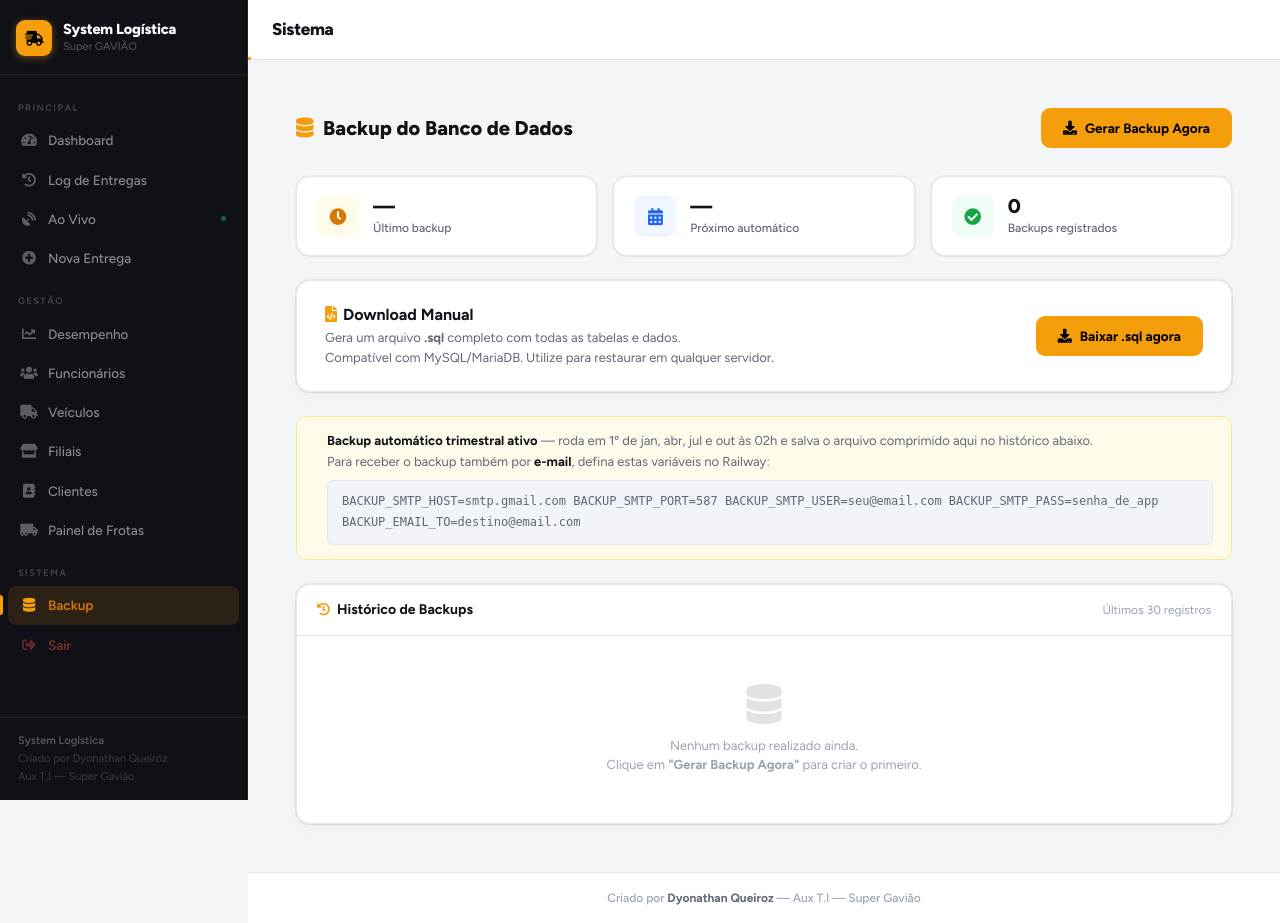
After one commit to Dyonathan-Queiroz/Sistema-de-logistica, a FastAPI app: template app/templates/backup.html in a window 1280 px wide. The commit adds this page. Run offline with FastAPI, Linux system fonts and the light colour scheme; the template is opened without the code that fills it, so the values that code supplies are empty.

Commit message:
feat(backup): sistema de backup manual e automático trimestral
- Gerador de dump SQL puro Python (sem mysqldump) via SQLAlchemy
- GET /gestor/backup: página com histórico e botão de download
- GET /gestor/backup/gerar: gera .sql completo e baixa no navegador
- GET /gestor/backup/{id}/baixar: baixa backup automático (gzip BLOB)
- POST /gestor/backup/{id}/excluir: remove registro do histórico
- APScheduler: job trimestral (jan/abr/jul/out às 02h) salva dump comprimido no banco
- Envio por e-mail opcional via SMTP (vars BACKUP_SMTP_* no Railway)
- Tabela backup_logs criada automaticamente no startup (checkfirst)
- Link "Backup" adicionado ao sidebar do gestor

Co-Authored-By: Claude Sonnet 4.6 <noreply@anthropic.com>

```diff
--- a/app/main.py
+++ b/app/main.py
@@ -1,7 +1,7 @@
 from fastapi import FastAPI, Request, Form, Depends, Cookie, HTTPException, Response
 from fastapi.templating import Jinja2Templates
 from fastapi.staticfiles import StaticFiles
-from fastapi.responses import RedirectResponse, JSONResponse
+from fastapi.responses import RedirectResponse, JSONResponse, StreamingResponse
 from sqlalchemy.orm import Session
 from sqlalchemy.exc import IntegrityError, OperationalError
 from sqlalchemy import func, case as sql_case, or_
@@ -11,6 +11,16 @@ from typing import Optional, List
 from datetime import date, datetime, timedelta
 from app.utils import agora
 from collections import defaultdict
+from contextlib import asynccontextmanager
+from io import StringIO
+from decimal import Decimal
+import json as _json
+import gzip
+import smtplib
+from email.mime.text import MIMEText
+from email.mime.multipart import MIMEMultipart
+from email.mime.base import MIMEBase
+from email import encoders as _email_encoders
 import re
 import os
 import hmac
@@ -18,15 +28,130 @@ import math
 import hashlib
 import secrets
 
-from app.database import get_db
+from app.database import get_db, SessionLocal, engine
 from app.models import (
     Entrega, Usuario, Veiculo, Cliente, Filial,
     Checklist, TurnoEntrega, Abastecimento, Manutencao, PneuControle, MotoristaScore,
-    Oficina, PecaCatalogo, PontoRota,
+    Oficina, PecaCatalogo, PontoRota, BackupLog,
 )
+from apscheduler.schedulers.background import BackgroundScheduler
 from app.utils import gerar_link_rota
 
-app = FastAPI()
+# ─── BACKUP ──────────────────────────────────────────────────────────────────
+_scheduler = BackgroundScheduler(timezone="America/Manaus")
+
+
+def _gerar_sql_dump(sess: Session) -> tuple:
+    """Gera dump SQL completo do banco. Retorna (sql_str, size_kb)."""
+    from sqlalchemy import text, inspect as sa_inspect
+    buf = StringIO()
+    now_s = datetime.now().strftime("%Y-%m-%d %H:%M:%S")
+    buf.write(f"-- Backup: Sistema Logístico — {now_s}\n")
+    buf.write("-- ================================================\n\n")
+    buf.write("SET FOREIGN_KEY_CHECKS=0;\n\n")
+    with engine.connect() as conn:
+        tables = [r[0] for r in conn.execute(text("SHOW TABLES")).fetchall()]
+        for tbl in tables:
+            buf.write(f"-- ── {tbl} ──\n")
+            create = conn.execute(text(f"SHOW CREATE TABLE `{tbl}`")).fetchone()
+            buf.write(f"DROP TABLE IF EXISTS `{tbl}`;\n{create[1]};\n\n")
+            rows = conn.execute(text(f"SELECT * FROM `{tbl}`")).fetchall()
+            for row in rows:
+                vals = []
+                for v in row:
+                    if v is None:
+                        vals.append("NULL")
+                    elif isinstance(v, bool):
+                        vals.append("1" if v else "0")
+                    elif isinstance(v, datetime):
+                        vals.append(f"'{v.strftime('%Y-%m-%d %H:%M:%S')}'")
+                    elif isinstance(v, date):
+                        vals.append(f"'{v.strftime('%Y-%m-%d')}'")
+                    elif isinstance(v, Decimal):
+                        vals.append(str(v))
+                    elif isinstance(v, (int, float)):
+                        vals.append(str(v))
+                    elif isinstance(v, bytes):
+                        vals.append(f"0x{v.hex()}")
+                    elif isinstance(v, (dict, list)):
+                        esc = _json.dumps(v, ensure_ascii=False).replace("\\", "\\\\").replace("'", "\\'")
+                        vals.append(f"'{esc}'")
+                    else:
+                        esc = str(v).replace("\\", "\\\\").replace("'", "\\'")
+                        vals.append(f"'{esc}'")
+                buf.write(f"INSERT INTO `{tbl}` VALUES ({','.join(vals)});\n")
+            buf.write("\n")
+    buf.write("SET FOREIGN_KEY_CHECKS=1;\n")
+    content = buf.getvalue()
+    return content, max(1, len(content.encode()) // 1024)
+
+
+def _tentar_email_backup(sql_content: str, size_kb: int):
+    """Envia backup por e-mail se SMTP estiver configurado nas variáveis de ambiente."""
+    smtp_host = os.getenv("BACKUP_SMTP_HOST")
+    smtp_user = os.getenv("BACKUP_SMTP_USER")
+    smtp_pass = os.getenv("BACKUP_SMTP_PASS")
+    dest      = os.getenv("BACKUP_EMAIL_TO")
+    if not all([smtp_host, smtp_user, smtp_pass, dest]):
+        return
+    smtp_port = int(os.getenv("BACKUP_SMTP_PORT", "587"))
+    nome_arq  = f"backup_{datetime.now().strftime('%Y%m%d_%H%M%S')}.sql"
+    msg = MIMEMultipart()
+    msg["From"], msg["To"] = smtp_user, dest
+    msg["Subject"] = f"Backup automático — Sistema Logístico ({size_kb} KB)"
+    msg.attach(MIMEText(
+        f"Backup trimestral gerado em {datetime.now().strftime('%d/%m/%Y %H:%M')}.\n\n"
+        f"Tamanho: {size_kb} KB\n\nArquivo SQL anexado.", "plain"
+    ))
+    part = MIMEBase("application", "octet-stream")
+    part.set_payload(sql_content.encode("utf-8"))
+    _email_encoders.encode_base64(part)
+    part.add_header("Content-Disposition", f'attachment; filename="{nome_arq}"')
+    msg.attach(part)
+    with smtplib.SMTP(smtp_host, smtp_port) as srv:
+        srv.starttls()
+        srv.login(smtp_user, smtp_pass)
+        srv.sendmail(smtp_user, dest, msg.as_string())
+
+
+def _backup_auto():
+    """Executa trimestralmente — gera dump, comprime e salva no banco."""
+    if SessionLocal is None:
+        return
+    db = SessionLocal()
+    try:
+        sql_content, size_kb = _gerar_sql_dump(db)
+        dados = gzip.compress(sql_content.encode("utf-8"), compresslevel=9)
+        log = BackupLog(tipo="auto", tamanho_kb=size_kb, status="ok",
+                        dados_gz=dados, obs="Backup trimestral automático")
+        db.add(log)
+        db.commit()
+        try:
+            _tentar_email_backup(sql_content, size_kb)
+        except Exception:
+            pass
+    except Exception as exc:
+        db.rollback()
+        log = BackupLog(tipo="auto", status="erro", obs=str(exc)[:250])
+        db.add(log)
+        db.commit()
+    finally:
+        db.close()
+
+
+@asynccontextmanager
+async def lifespan(app: FastAPI):
+    if engine is not None:
+        BackupLog.__table__.create(engine, checkfirst=True)
+    _scheduler.add_job(_backup_auto, "cron", month="1,4,7,10", day=1,
+                       hour=2, minute=0, id="backup_trimestral", replace_existing=True)
+    _scheduler.start()
+    yield
+    _scheduler.shutdown(wait=False)
+
+
+# ─────────────────────────────────────────────────────────────────────────────
+app = FastAPI(lifespan=lifespan)
 pwd_context = CryptContext(schemes=["bcrypt"], deprecated="auto")
 
 def _haversine_km(pts) -> float:
@@ -3553,3 +3678,74 @@ async def frota_analise_eficiencia_turno(turno_id: str, user_id: str = Cookie(de
         'custo_por_entrega': custo_por_entrega,
         'aviso': 'Turno sem entregas — CPE indisponível' if total_cupons == 0 else None,
     }
+
+
+# ─── BACKUP DO BANCO DE DADOS ─────────────────────────────────────────────────
+
+@app.get("/gestor/backup")
+async def pagina_backup(request: Request, db: Session = Depends(get_db),
+                        user_role: str = Cookie(None), user_id: str = Cookie(None)):
+    if user_role != "gestor":
+        return RedirectResponse(url="/login")
+    logs = db.query(BackupLog).order_by(BackupLog.criado_em.desc()).limit(30).all()
+    proximo = None
+    try:
+        job = _scheduler.get_job("backup_trimestral")
+        if job and job.next_run_time:
+            proximo = job.next_run_time.strftime("%d/%m/%Y às %H:%M")
+    except Exception:
+        pass
+    smtp_ok = bool(os.getenv("BACKUP_SMTP_HOST") and os.getenv("BACKUP_SMTP_USER"))
+    return templates.TemplateResponse("backup.html", {
+        "request": request,
+        "logs": logs,
+        "proximo_backup": proximo,
+        "smtp_ok": smtp_ok,
+    })
+
+
+@app.get("/gestor/backup/gerar")
+async def gerar_backup(db: Session = Depends(get_db),
+                       user_role: str = Cookie(None)):
+    if user_role != "gestor":
+        return RedirectResponse(url="/login")
+    sql_content, size_kb = _gerar_sql_dump(db)
+    log = BackupLog(tipo="manual", tamanho_kb=size_kb, status="ok",
+                    obs="Download manual pelo gestor")
+    db.add(log)
+    db.commit()
+    nome = f"backup_{datetime.now().strftime('%Y%m%d_%H%M%S')}.sql"
+    return StreamingResponse(
+        iter([sql_content]),
+        media_type="application/sql",
+        headers={"Content-Disposition": f'attachment; filename="{nome}"'},
+    )
+
+
+@app.get("/gestor/backup/{backup_id}/baixar")
+async def baixar_backup_auto(backup_id: int, db: Session = Depends(get_db),
+                             user_role: str = Cookie(None)):
+    if user_role != "gestor":
+        return RedirectResponse(url="/login")
+    log = db.query(BackupLog).filter(BackupLog.id == backup_id).first()
+    if not log or not log.dados_gz:
+        raise HTTPException(status_code=404, detail="Backup não encontrado ou sem arquivo armazenado")
+    content = gzip.decompress(log.dados_gz).decode("utf-8")
+    nome = f"backup_auto_{log.criado_em.strftime('%Y%m%d_%H%M%S')}.sql"
+    return StreamingResponse(
+        iter([content]),
+        media_type="application/sql",
+        headers={"Content-Disposition": f'attachment; filename="{nome}"'},
+    )
+
+
+@app.post("/gestor/backup/{backup_id}/excluir")
+async def excluir_backup(backup_id: int, db: Session = Depends(get_db),
+                         user_role: str = Cookie(None)):
+    if user_role != "gestor":
+        return RedirectResponse(url="/login")
+    log = db.query(BackupLog).filter(BackupLog.id == backup_id).first()
+    if log:
+        db.delete(log)
+        db.commit()
+    return RedirectResponse(url="/gestor/backup", status_code=303)
--- /dev/null
+++ b/app/templates/backup.html
@@ -0,0 +1,243 @@
+{% extends "base.html" %}
+{% block title %}Backup — Sistema Logístico{% endblock %}
+{% block nav_backup %}active{% endblock %}
+
+{% block content %}
+<style>
+  .bk-header{display:flex;align-items:center;justify-content:space-between;flex-wrap:wrap;gap:.75rem;margin-bottom:1.75rem}
+  .bk-title{font-size:1.25rem;font-weight:800;color:var(--text);display:flex;align-items:center;gap:.6rem}
+  .bk-title i{color:var(--amber)}
+
+  .bk-stats{display:grid;grid-template-columns:repeat(3,1fr);gap:1rem;margin-bottom:1.5rem}
+  @media(max-width:640px){.bk-stats{grid-template-columns:1fr}}
+  .bk-stat{background:var(--card-bg);border:1px solid var(--brd);border-radius:var(--radius-lg);
+            padding:18px 20px;display:flex;align-items:center;gap:14px;box-shadow:var(--shadow-sm)}
+  .bk-stat-icon{width:42px;height:42px;border-radius:10px;display:flex;align-items:center;
+                justify-content:center;font-size:17px;flex-shrink:0}
+  .bk-stat-icon.amber{background:var(--amber-light);color:var(--amber-dk)}
+  .bk-stat-icon.blue {background:var(--blue-light); color:var(--blue)}
+  .bk-stat-icon.green{background:var(--green-lt);   color:var(--green)}
+  .bk-stat-val{font-size:20px;font-weight:800;color:var(--text);line-height:1.1}
+  .bk-stat-lbl{font-size:12px;color:var(--text2);margin-top:2px;font-weight:500}
+
+  .bk-download-card{background:var(--card-bg);border:1px solid var(--brd);border-radius:var(--radius-lg);
+                     padding:24px 28px;margin-bottom:1.5rem;box-shadow:var(--shadow);
+                     display:flex;align-items:center;justify-content:space-between;flex-wrap:wrap;gap:16px}
+  .bk-dl-info h3{font-size:1rem;font-weight:700;color:var(--text);margin:0 0 4px}
+  .bk-dl-info p{font-size:13px;color:var(--text2);margin:0;line-height:1.5}
+  .btn-download{display:inline-flex;align-items:center;gap:8px;
+                background:var(--amber);color:#000;font-weight:700;font-size:13.5px;
+                padding:10px 22px;border-radius:9px;border:none;cursor:pointer;
+                text-decoration:none;transition:background .15s,box-shadow .15s}
+  .btn-download:hover{background:var(--amber-dk);box-shadow:0 4px 14px rgba(245,158,11,.35);color:#000;text-decoration:none}
+  .btn-download i{font-size:14px}
+
+  .bk-info-card{background:#fffbeb;border:1px solid #fde68a;border-radius:var(--radius);
+                padding:14px 18px;margin-bottom:1.5rem;display:flex;gap:12px;align-items:flex-start}
+  .bk-info-card.smtp-ok{background:#f0fdf4;border-color:#bbf7d0}
+  .bk-info-card i{margin-top:1px;flex-shrink:0}
+  .bk-info-card .bk-info-text{font-size:13px;color:var(--text2);line-height:1.55}
+  .bk-info-card .bk-info-text strong{color:var(--text)}
+
+  .bk-table-card{background:var(--card-bg);border:1px solid var(--brd);border-radius:var(--radius-lg);
+                  box-shadow:var(--shadow);overflow:hidden}
+  .bk-table-header{padding:16px 20px;border-bottom:1px solid var(--brd);
+                    display:flex;align-items:center;justify-content:space-between}
+  .bk-table-header h4{font-size:14px;font-weight:700;color:var(--text);margin:0;
+                        display:flex;align-items:center;gap:7px}
+  .bk-table-header h4 i{color:var(--amber);font-size:13px}
+  .bk-table{width:100%;border-collapse:collapse}
+  .bk-table th{font-size:10.5px;text-transform:uppercase;letter-spacing:.6px;font-weight:700;
+                color:var(--text3);background:#fafbfc;border-bottom:2px solid var(--brd);
+                padding:10px 16px;text-align:left;white-space:nowrap}
+  .bk-table td{font-size:13px;color:var(--text);padding:11px 16px;
+                border-bottom:1px solid var(--brd);vertical-align:middle}
+  .bk-table tbody tr:last-child td{border-bottom:none}
+  .bk-table tbody tr:hover td{background:#f8f9fa}
+
+  .tipo-badge{display:inline-flex;align-items:center;gap:5px;font-size:11px;
+               font-weight:700;padding:3px 9px;border-radius:5px;letter-spacing:.03em}
+  .tipo-manual{background:rgba(37,99,235,.08);color:var(--blue);border:1px solid rgba(37,99,235,.18)}
+  .tipo-auto  {background:rgba(22,163,74,.08);color:var(--green);border:1px solid rgba(22,163,74,.18)}
+
+  .status-ok   {color:var(--green);font-weight:600}
+  .status-erro {color:var(--danger);font-weight:600}
+
+  .btn-sm-dl{display:inline-flex;align-items:center;gap:5px;font-size:11.5px;font-weight:600;
+              padding:5px 11px;border-radius:6px;border:1px solid rgba(37,99,235,.25);
+              background:rgba(37,99,235,.06);color:var(--blue);text-decoration:none;
+              transition:background .12s}
+  .btn-sm-dl:hover{background:rgba(37,99,235,.12);color:var(--blue);text-decoration:none}
+  .btn-sm-del{display:inline-flex;align-items:center;gap:4px;font-size:11.5px;font-weight:600;
+               padding:5px 10px;border-radius:6px;border:1px solid rgba(220,38,38,.2);
+               background:transparent;color:var(--danger);cursor:pointer;transition:background .12s}
+  .btn-sm-del:hover{background:rgba(220,38,38,.06)}
+
+  .empty-bk{padding:3rem 2rem;text-align:center;color:var(--text3)}
+  .empty-bk i{font-size:2.5rem;display:block;margin-bottom:.75rem;opacity:.3}
+  .empty-bk p{font-size:13px;margin:0}
+
+  .bk-smtp-env{font-family:monospace;font-size:12px;background:#f1f5f9;
+                border:1px solid var(--brd);border-radius:6px;padding:10px 14px;
+                color:var(--text2);margin-top:8px;display:block;line-height:1.8}
+</style>
+
+<div class="container-fluid py-4 px-4">
+
+  <div class="bk-header">
+    <div class="bk-title">
+      <i class="fas fa-database"></i> Backup do Banco de Dados
+    </div>
+    <a href="/gestor/backup/gerar" class="btn-download">
+      <i class="fas fa-download"></i> Gerar Backup Agora
+    </a>
+  </div>
+
+  <!-- STATS -->
+  {% set ultimo = logs[0] if logs else none %}
+  {% set total_ok = logs | selectattr('status','eq','ok') | list | length %}
+  <div class="bk-stats">
+    <div class="bk-stat">
+      <div class="bk-stat-icon amber"><i class="fas fa-clock"></i></div>
+      <div>
+        <div class="bk-stat-val">
+          {% if ultimo %}{{ ultimo.criado_em.strftime('%d/%m/%Y') }}{% else %}—{% endif %}
+        </div>
+        <div class="bk-stat-lbl">Último backup</div>
+      </div>
+    </div>
+    <div class="bk-stat">
+      <div class="bk-stat-icon blue"><i class="fas fa-calendar-alt"></i></div>
+      <div>
+        <div class="bk-stat-val">{{ proximo_backup or '—' }}</div>
+        <div class="bk-stat-lbl">Próximo automático</div>
+      </div>
+    </div>
+    <div class="bk-stat">
+      <div class="bk-stat-icon green"><i class="fas fa-check-circle"></i></div>
+      <div>
+        <div class="bk-stat-val">{{ logs | length }}</div>
+        <div class="bk-stat-lbl">Backups registrados</div>
+      </div>
+    </div>
+  </div>
+
+  <!-- DOWNLOAD CARD -->
+  <div class="bk-download-card">
+    <div class="bk-dl-info">
+      <h3><i class="fas fa-file-code" style="color:var(--amber);margin-right:6px"></i>Download Manual</h3>
+      <p>Gera um arquivo <strong>.sql</strong> completo com todas as tabelas e dados.<br>
+         Compatível com MySQL/MariaDB. Utilize para restaurar em qualquer servidor.</p>
+    </div>
+    <a href="/gestor/backup/gerar" class="btn-download">
+      <i class="fas fa-download"></i> Baixar .sql agora
+    </a>
+  </div>
+
+  <!-- INFO SMTP -->
+  {% if smtp_ok %}
+  <div class="bk-info-card smtp-ok">
+    <i class="fas fa-envelope-circle-check" style="color:var(--green);font-size:16px"></i>
+    <div class="bk-info-text">
+      <strong>E-mail configurado.</strong> O backup trimestral automático será enviado para o endereço configurado em <code>BACKUP_EMAIL_TO</code>.
+    </div>
+  </div>
+  {% else %}
+  <div class="bk-info-card">
+    <i class="fas fa-circle-info" style="color:var(--amber-dk);font-size:16px"></i>
+    <div class="bk-info-text">
+      <strong>Backup automático trimestral ativo</strong> — roda em 1º de jan, abr, jul e out às 02h e salva o arquivo comprimido aqui no histórico abaixo.<br>
+      Para receber o backup também por <strong>e-mail</strong>, defina estas variáveis no Railway:
+      <code class="bk-smtp-env">BACKUP_SMTP_HOST=smtp.gmail.com
+BACKUP_SMTP_PORT=587
+BACKUP_SMTP_USER=seu@email.com
+BACKUP_SMTP_PASS=senha_de_app
+BACKUP_EMAIL_TO=destino@email.com</code>
+    </div>
+  </div>
+  {% endif %}
+
+  <!-- HISTÓRICO -->
+  <div class="bk-table-card">
+    <div class="bk-table-header">
+      <h4><i class="fas fa-history"></i> Histórico de Backups</h4>
+      <span style="font-size:12px;color:var(--text3)">Últimos 30 registros</span>
+    </div>
+    {% if logs %}
+    <div style="overflow-x:auto">
+    <table class="bk-table">
+      <thead>
+        <tr>
+          <th>#</th>
+          <th>Data / Hora</th>
+          <th>Tipo</th>
+          <th>Tamanho</th>
+          <th>Status</th>
+          <th>Obs</th>
+          <th>Ações</th>
+        </tr>
+      </thead>
+      <tbody>
+        {% for log in logs %}
+        <tr>
+          <td style="color:var(--text3);font-weight:600">{{ log.id }}</td>
+          <td>
+            <span style="font-weight:600">{{ log.criado_em.strftime('%d/%m/%Y') }}</span>
+            <span style="color:var(--text3);margin-left:4px">{{ log.criado_em.strftime('%H:%M') }}</span>
+          </td>
+          <td>
+            {% if log.tipo == 'auto' %}
+              <span class="tipo-badge tipo-auto"><i class="fas fa-robot"></i> Automático</span>
+            {% else %}
+              <span class="tipo-badge tipo-manual"><i class="fas fa-hand-pointer"></i> Manual</span>
+            {% endif %}
+          </td>
+          <td>
+            {% if log.tamanho_kb %}
+              {% if log.tamanho_kb >= 1024 %}
+                {{ (log.tamanho_kb / 1024) | round(1) }} MB
+              {% else %}
+                {{ log.tamanho_kb }} KB
+              {% endif %}
+            {% else %}—{% endif %}
+          </td>
+          <td>
+            {% if log.status == 'ok' %}
+              <span class="status-ok"><i class="fas fa-check-circle"></i> OK</span>
+            {% else %}
+              <span class="status-erro"><i class="fas fa-times-circle"></i> Erro</span>
+            {% endif %}
+          </td>
+          <td style="color:var(--text2);font-size:12px;max-width:180px;white-space:nowrap;overflow:hidden;text-overflow:ellipsis">
+            {{ log.obs or '—' }}
+          </td>
+          <td>
+            <div style="display:flex;gap:6px;align-items:center">
+              {% if log.dados_gz %}
+                <a href="/gestor/backup/{{ log.id }}/baixar" class="btn-sm-dl">
+                  <i class="fas fa-download"></i> Baixar
+                </a>
+              {% endif %}
+              <form method="post" action="/gestor/backup/{{ log.id }}/excluir"
+                    onsubmit="return confirm('Excluir este registro de backup?')">
+                <button type="submit" class="btn-sm-del">
+                  <i class="fas fa-trash"></i>
+                </button>
+              </form>
+            </div>
+          </td>
+        </tr>
+        {% endfor %}
+      </tbody>
+    </table>
+    </div>
+    {% else %}
+    <div class="empty-bk">
+      <i class="fas fa-database"></i>
+      <p>Nenhum backup realizado ainda.<br>Clique em <strong>"Gerar Backup Agora"</strong> para criar o primeiro.</p>
+    </div>
+    {% endif %}
+  </div>
+
+</div>
+{% endblock %}
--- a/app/templates/base.html
+++ b/app/templates/base.html
@@ -581,6 +581,9 @@
         </a>
 
         <div class="nav-section-label">Sistema</div>
+        <a href="/gestor/backup" class="nav-link {% block nav_backup %}{% endblock %}">
+            <i class="fas fa-database"></i> Backup
+        </a>
         <a href="/logout" class="nav-link danger-link">
             <i class="fas fa-sign-out-alt"></i> Sair
         </a>
--- a/requirements.txt
+++ b/requirements.txt
@@ -29,3 +29,4 @@ urllib3==2.6.3
 uvicorn==0.46.0
 python-dotenv==1.2.2
 python-multipart
+APScheduler==3.11.0
```
Also changed, not shown: app/models.py (+13 -1 lines).
